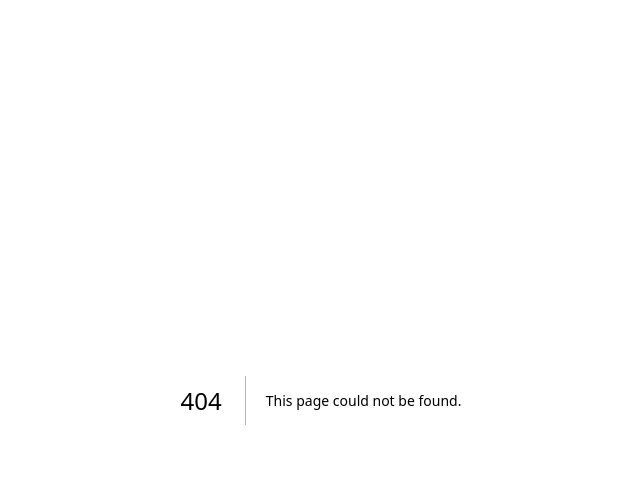
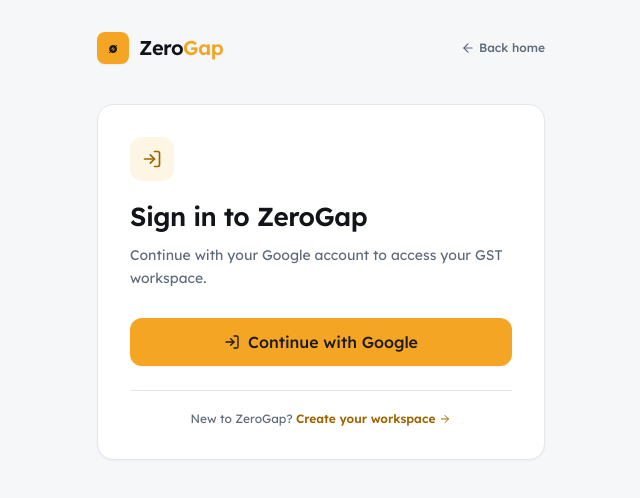
Before and after one commit to helloworldbyprince/zerogap, a Next.js app: page /sign-in in a window 1280 px wide. Before the commit this address had no page. Shown: the top 498 px of the page, without its empty margins (319-959 px from the left). Built offline with nearby package versions, Linux system fonts and the light colour scheme; no server answers.

Commit message:
add reliable landing sign-in flow

```diff
--- /dev/null
+++ b/src/app/sign-in/page.tsx
@@ -0,0 +1,93 @@
+'use client';
+
+import { useEffect, useState } from 'react';
+import Link from 'next/link';
+import { useRouter } from 'next/navigation';
+import { ArrowLeft, ArrowRight, Loader2, LogIn } from 'lucide-react';
+import { Logo } from '@/components/layout/Logo';
+import { Button } from '@/components/ui/button';
+import { auth, onAuthStateChanged, signInWithGoogle } from '@/lib/firebase';
+
+export default function SignInPage() {
+  const router = useRouter();
+  const [checkingSession, setCheckingSession] = useState(true);
+  const [signingIn, setSigningIn] = useState(false);
+  const [error, setError] = useState('');
+
+  useEffect(() => onAuthStateChanged(auth, (user) => {
+    setCheckingSession(false);
+    if (user) router.replace('/app');
+  }), [router]);
+
+  const handleGoogleSignIn = async () => {
+    if (signingIn) return;
+    setSigningIn(true);
+    setError('');
+
+    const result = await signInWithGoogle();
+    if (result.user) {
+      router.replace('/app');
+      return;
+    }
+
+    setSigningIn(false);
+    if (result.error && !result.error.includes('popup-closed-by-user')) {
+      setError(result.error);
+    }
+  };
+
+  return (
+    <main className="min-h-screen bg-[#F6F7F9] px-6 py-8 text-[#111418]">
+      <div className="mx-auto flex w-full max-w-md flex-col gap-10">
+        <div className="flex items-center justify-between">
+          <Logo href="/" size="md" />
+          <Link href="/" className="flex items-center gap-1 text-xs font-medium text-[#5F6B7A] hover:text-[#111418]">
+            <ArrowLeft className="h-3.5 w-3.5" />
+            Back home
+          </Link>
+        </div>
+
+        <section className="rounded-[16px] border border-[#E3E7EE] bg-white p-8 shadow-xs">
+          <div className="mb-7">
+            <div className="mb-4 flex h-11 w-11 items-center justify-center rounded-[12px] bg-[#FDF6E4] text-[#9E6400]">
+              <LogIn className="h-5 w-5" />
+            </div>
+            <h1 className="text-[26px] font-semibold tracking-[-0.02em]">Sign in to ZeroGap</h1>
+            <p className="mt-2 text-sm leading-relaxed text-[#5F6B7A]">
+              Continue with your Google account to access your GST workspace.
+            </p>
+          </div>
+
+          <Button
+            type="button"
+            size="lg"
+            className="w-full"
+            onClick={handleGoogleSignIn}
+            disabled={checkingSession || signingIn}
+          >
+            {(checkingSession || signingIn) ? (
+              <Loader2 className="h-4 w-4 animate-spin" />
+            ) : (
+              <LogIn className="h-4 w-4" />
+            )}
+            {checkingSession ? 'Checking session…' : signingIn ? 'Opening Google…' : 'Continue with Google'}
+          </Button>
+
+          {error && (
+            <div role="alert" className="mt-4 rounded-[10px] border border-[#F31260]/25 bg-[#F31260]/5 p-3 text-xs leading-relaxed text-[#C70E4E]">
+              Sign-in failed: {error}
+            </div>
+          )}
+
+          <div className="mt-6 border-t border-[#E3E7EE] pt-5 text-center text-xs text-[#5F6B7A]">
+            New to ZeroGap?{' '}
+            <Link href="/onboarding" className="inline-flex items-center gap-1 font-semibold text-[#9E6400] hover:underline">
+              Create your workspace
+              <ArrowRight className="h-3 w-3" />
+            </Link>
+          </div>
+        </section>
+      </div>
+    </main>
+  );
+}
--- a/src/components/layout/LandingAuthActions.tsx
+++ b/src/components/layout/LandingAuthActions.tsx
@@ -2,33 +2,14 @@
 
 import { useEffect, useState } from 'react';
 import Link from 'next/link';
-import { useRouter } from 'next/navigation';
 import { ArrowRight, LogIn, UserPlus } from 'lucide-react';
-import { toast } from 'sonner';
 import { Button } from '@/components/ui/button';
-import { auth, onAuthStateChanged, signInWithGoogle, User } from '@/lib/firebase';
+import { auth, onAuthStateChanged, User } from '@/lib/firebase';
 
 export function LandingAuthActions({ demoLabel }: { demoLabel: string }) {
-  const router = useRouter();
   const [user, setUser] = useState<User | null>(null);
-  const [signingIn, setSigningIn] = useState(false);
 
   useEffect(() => onAuthStateChanged(auth, setUser), []);
-
-  const handleSignIn = async () => {
-    setSigningIn(true);
-    const result = await signInWithGoogle();
-    setSigningIn(false);
-
-    if (result.user) {
-      toast.success(`Welcome back, ${result.user.displayName || 'there'}!`);
-      router.push('/app');
-      return;
-    }
-    if (result.error && !result.error.includes('popup-closed-by-user')) {
-      toast.error(result.error);
-    }
-  };
 
   if (user) {
     return (
@@ -43,9 +24,11 @@
 
   return (
     <div className="flex items-center gap-1.5 sm:gap-2">
-      <Button type="button" variant="ghost" size="sm" onClick={handleSignIn} disabled={signingIn}>
-        <LogIn className="h-3.5 w-3.5 sm:hidden" />
-        {signingIn ? 'Signing in…' : 'Sign in'}
+      <Button asChild variant="ghost" size="sm">
+        <Link href="/sign-in">
+          <LogIn className="h-3.5 w-3.5 sm:hidden" />
+          Sign in
+        </Link>
       </Button>
       <Button asChild variant="secondary" size="sm">
         <Link href="/onboarding">
```
